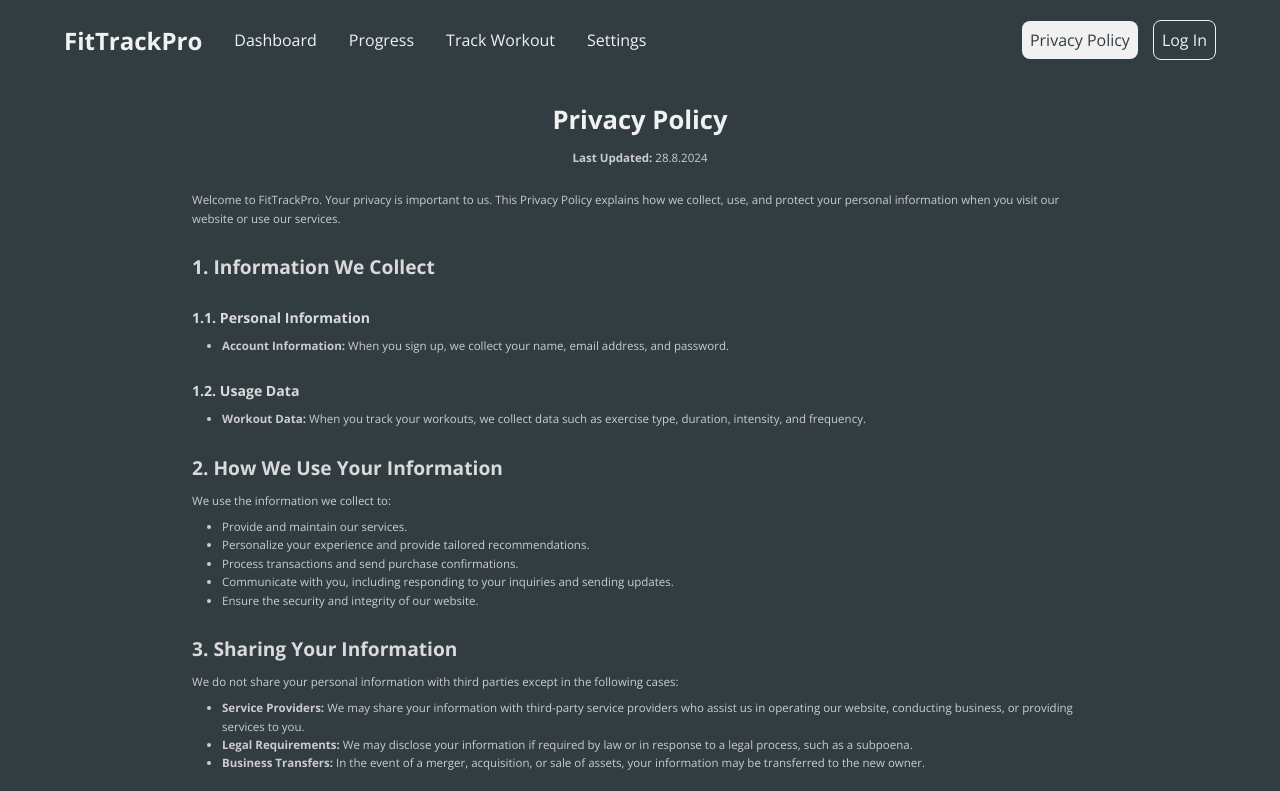
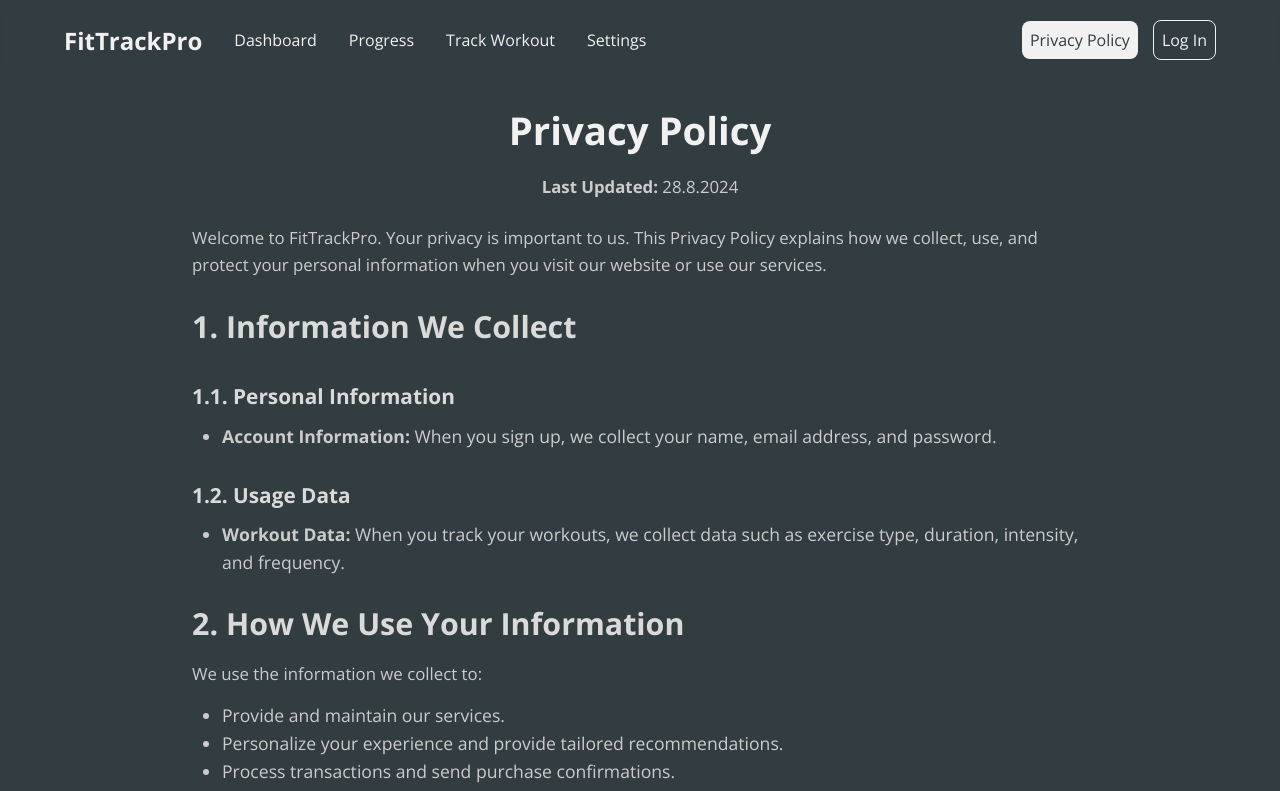
Before and after one commit to alirezabandegi/FitTrackPro, a React (Vite) app in the folder frontend/: page /privacypolicy in a window 1280 px wide. Shown: the top 791 px of the page. Built offline with nearby package versions, Linux system fonts and the light colour scheme; no server answers.

Commit message:
css updated for better performance

```diff
--- a/frontend/src/routes/privacyPolicy/privacyPolicy.module.css
+++ b/frontend/src/routes/privacyPolicy/privacyPolicy.module.css
@@ -10,22 +10,22 @@
     h1 {
         text-align: center;
         color: #f1f1f1;
-        font-size: 2vw;
+        font-size: 2.4rem;
     }
     h2 {
         color: #dadada;
-        margin-top: 3dvh;
-        font-size: 1.5vw;
+        margin-top: 1.5rem;
+        font-size: 1.9rem;
     }
     h3{
         color: #dadada;
-        margin-top: 3dvh;
-        font-size: 1.1vw;
+        margin-top: 1.8rem;
+        font-size: 1.3rem;
     }
     p {
         color: #cccccc;
-        margin: 1dvh 0;
-        font-size: 0.9vw;
+        margin: 0.8rem 0;
+        font-size: 1.05rem;
     }
     a{
         text-decoration: none;
@@ -33,33 +33,12 @@
     }
     ul {
         color: #cccccc;
-        margin: 1dvh 0;
-        font-size: 0.9vw;
+        margin: 0.5rem 0;
+        font-size: 1.1rem;
         padding-left: 30px;
     }
     .lastUpdateText{
         text-align: center;
-        margin-bottom: 3dvh;
+        margin-bottom: 1.5rem;
     }
 }
-
-@media screen and (min-width: 0px) and (orientation: portrait) {
-    .container{
-        width: 90%;
-        h1 {
-            font-size: 7vw;
-        }
-        h2 {
-            font-size: 5.5vw;
-        }
-        h3{
-            font-size: 5vw;
-        }
-        p {
-            font-size: 3vw;
-        }
-        ul {
-            font-size: 3vw;
-        }
-    }
-}
```
